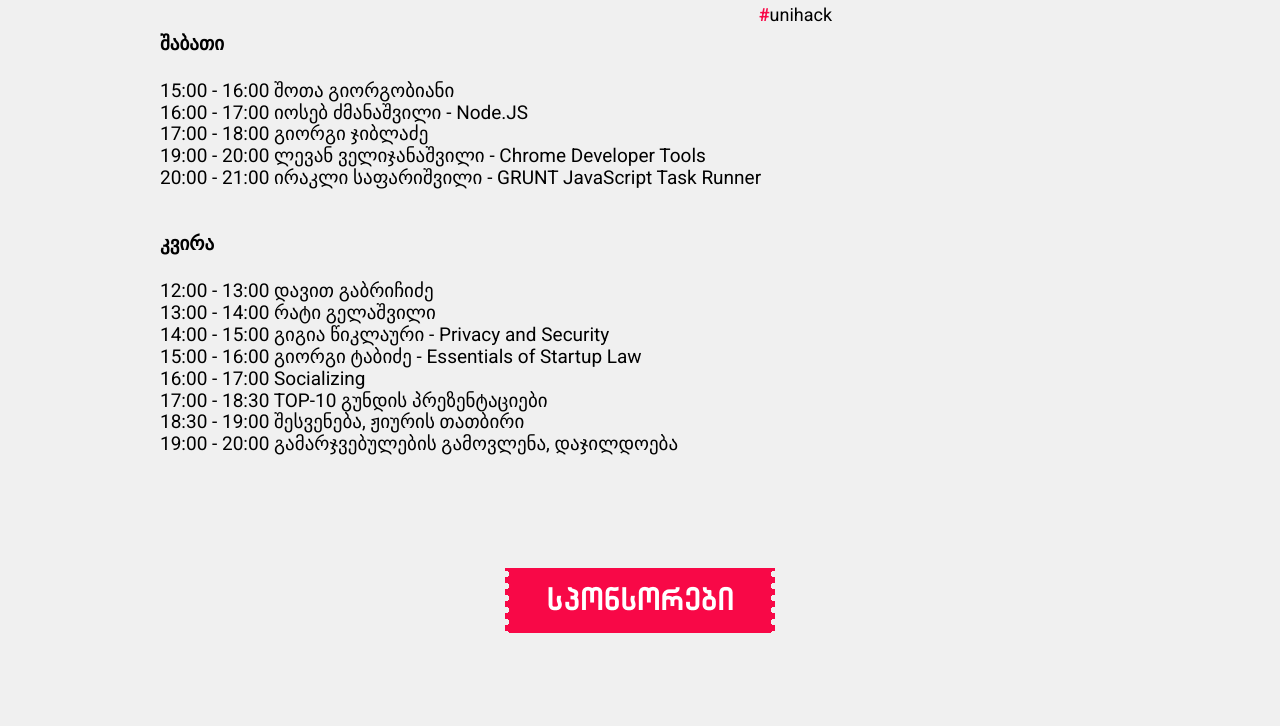
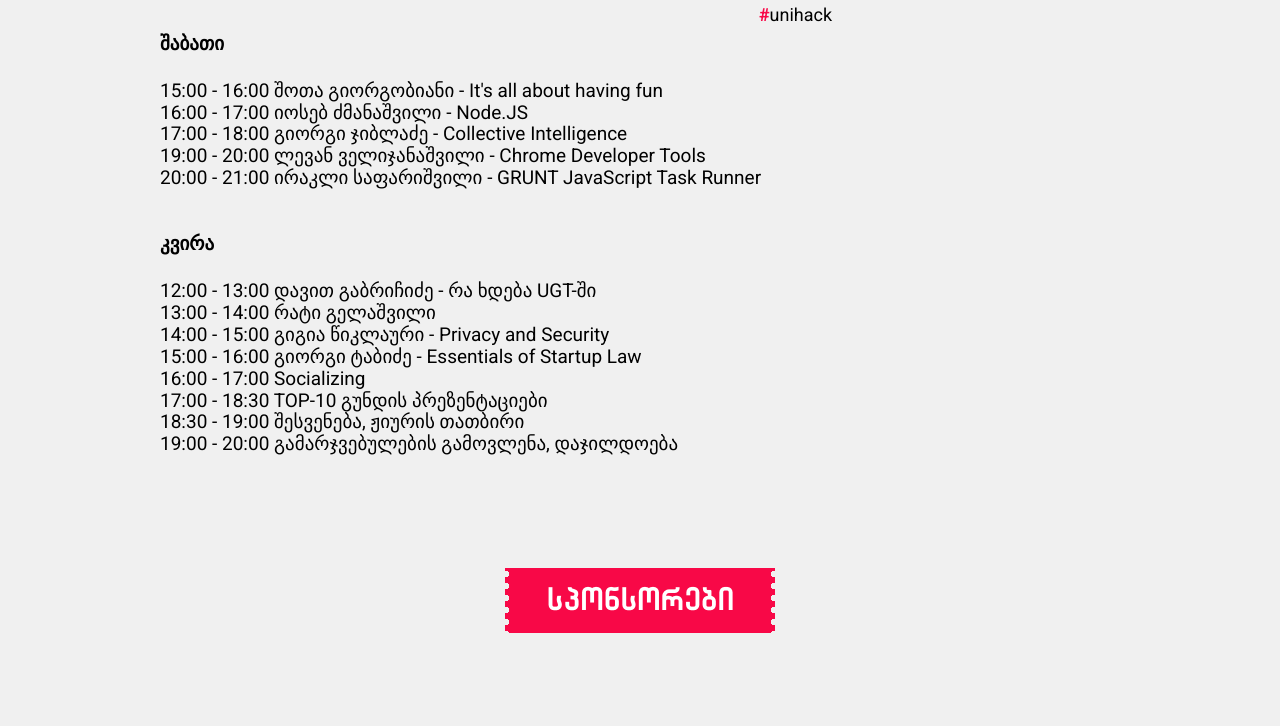
Before and after one commit to uniHackio/cst.unihack.ge, a website: page index.html in a window 1280 px wide. Shown: the part 3491-4217 px from the top of the page. Drawn offline with nearby package versions, Linux system fonts and the light colour scheme; some packages are replaced by stand-ins of ours; files whose address does not match are found by name.

Commit message:
fix topics in index.html programs

```diff
--- a/index.html
+++ b/index.html
@@ -213,9 +213,9 @@ Come and code like a motherfucker. DO EPIC SHIT!">
     <div class="wraper">
       <section class="day">
         <h4>შაბათი</h4>
-        <p>15:00 - 16:00 შოთა გიორგობიანი<br>
+        <p>15:00 - 16:00 შოთა გიორგობიანი - It's all about having fun<br>
           16:00 - 17:00 იოსებ ძმანაშვილი - Node.JS<br>
-          17:00 - 18:00 გიორგი ჯიბლაძე<br>
+          17:00 - 18:00 გიორგი ჯიბლაძე - Collective Intelligence<br>
           19:00 - 20:00 ლევან ველიჯანაშვილი - Chrome Developer Tools<br>
           20:00 - 21:00 ირაკლი საფარიშვილი - GRUNT JavaScript Task Runner<br>
         </p>
@@ -223,7 +223,7 @@ Come and code like a motherfucker. DO EPIC SHIT!">
       <section class="day">
         <h4>კვირა</h4>
         <p>
-          12:00 - 13:00 დავით გაბრიჩიძე<br>
+          12:00 - 13:00 დავით გაბრიჩიძე - რა ხდება UGT-ში<br>
           13:00 - 14:00 რატი გელაშვილი<br>
           14:00 - 15:00 გიგია წიკლაური - Privacy and Security<br>
           15:00 - 16:00 გიორგი ტაბიძე - Essentials of Startup Law<br>
```
